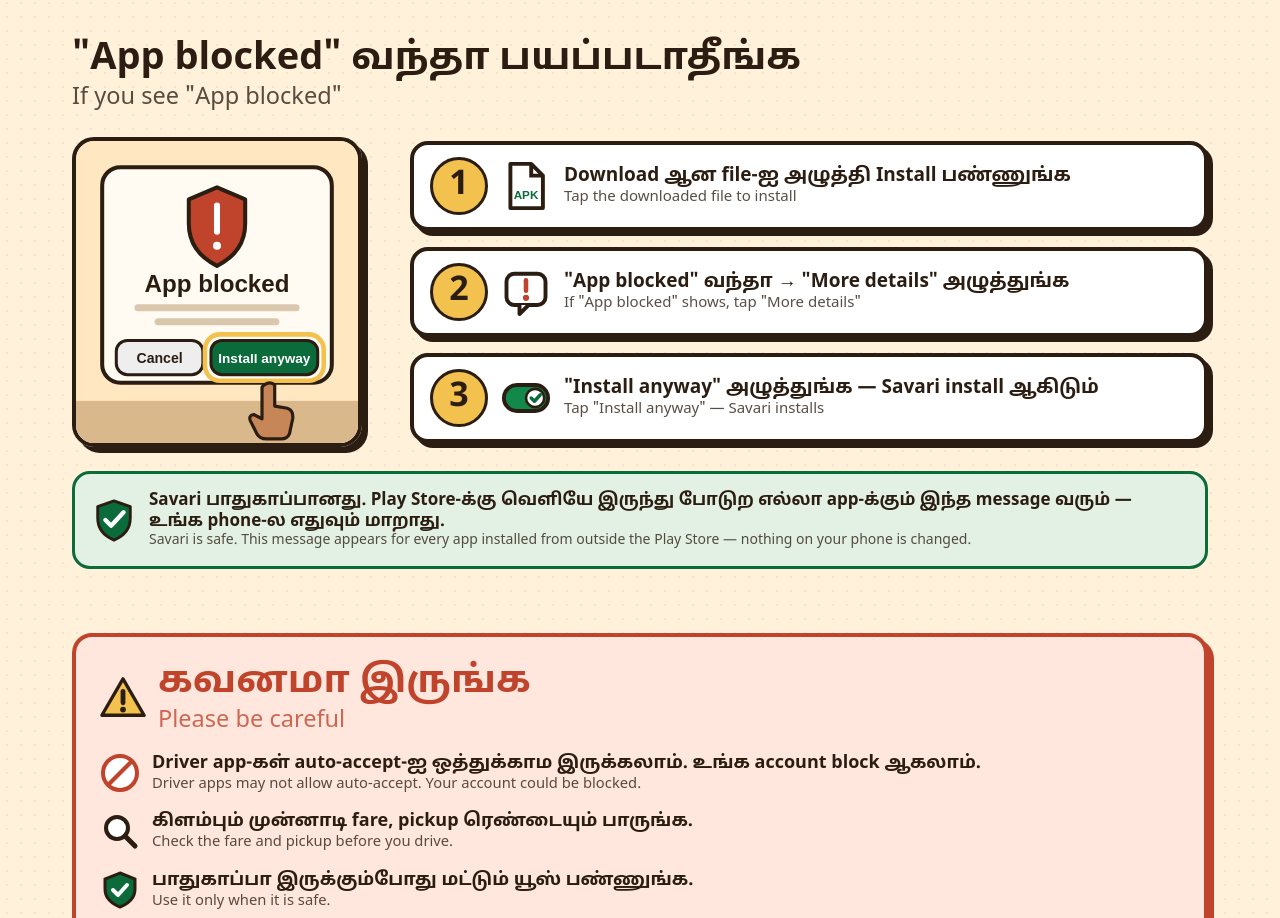
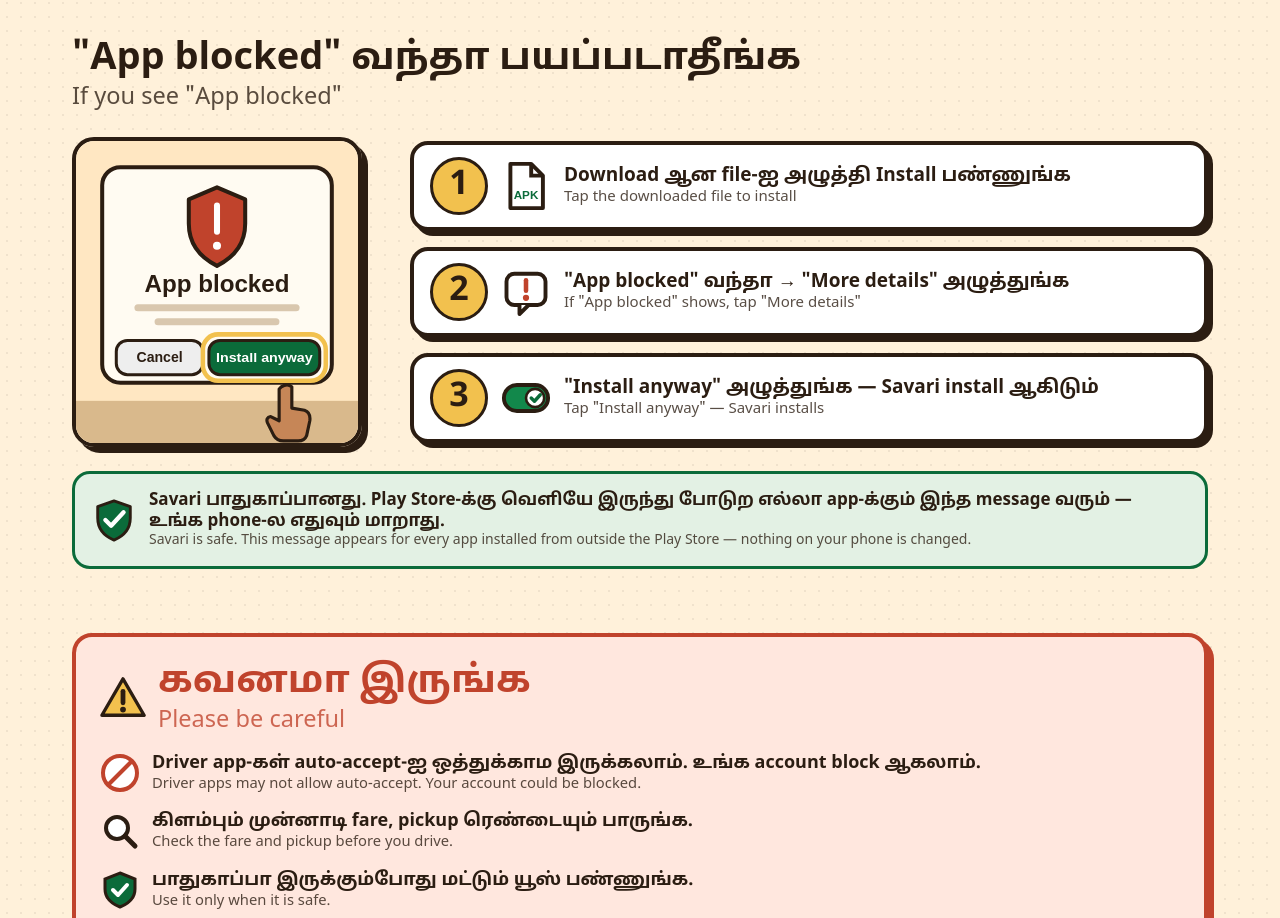
Before and after one commit to Niranjan266/savari-website, a plain HTML site: page index.html in a window 1280 px wide. Shown: the part 3420-4338 px from the top of the page. Drawn offline with Linux system fonts and the light colour scheme; a web font is replaced by a local one.

Commit message:
Fit "Install anyway" text inside the block-dialog button

```diff
--- a/index.html
+++ b/index.html
@@ -735,12 +735,12 @@ html[data-lang=en] .chip .t .en,html[data-lang=en] .rules .en,html[data-lang=en]
    <rect x="78" y="176" width="124" height="7" rx="3.5" fill="#D9C7AE"/>
    <!-- buttons: Cancel + Install anyway (highlighted) -->
    <rect x="40" y="198" width="86" height="34" rx="11" fill="#eee" stroke="#2B1D12" stroke-width="3"/>
-   <text x="83" y="220" text-anchor="middle" font-size="14" font-weight="800" fill="#2B1D12" font-family="sans-serif">Cancel</text>
-   <rect x="134" y="198" width="106" height="34" rx="11" fill="#0B6B3A" stroke="#2B1D12" stroke-width="3"/>
-   <text x="187" y="220" text-anchor="middle" font-size="13.5" font-weight="800" fill="#fff" font-family="sans-serif">Install anyway</text>
-   <rect x="128" y="192" width="118" height="46" rx="15" fill="none" stroke="#F2C14E" stroke-width="4.5"/>
+   <text x="83" y="219" text-anchor="middle" font-size="14" font-weight="700" fill="#2B1D12" font-family="sans-serif">Cancel</text>
+   <rect x="132" y="198" width="110" height="34" rx="11" fill="#0B6B3A" stroke="#2B1D12" stroke-width="3"/>
+   <text x="187" y="219" text-anchor="middle" font-size="13" font-weight="700" fill="#fff" font-family="sans-serif" textLength="96" lengthAdjust="spacingAndGlyphs">Install anyway</text>
+   <rect x="126" y="192" width="122" height="46" rx="15" fill="none" stroke="#F2C14E" stroke-width="4.5"/>
    <!-- finger tapping Install anyway -->
-   <g transform="translate(170,238) scale(1.05)">
+   <g transform="translate(187,240) scale(1.05)">
     <path d="M16 4 Q22 0 26 4 V24 L38 26 Q44 28 43 36 L40 50 Q38 55 32 55 H18 Q12 55 9 50 L3 38 Q1 33 6 32 L14 36 V6Z" fill="#C68657" stroke="#2B1D12" stroke-width="3" stroke-linejoin="round"/>
    </g>
   </svg>
```
